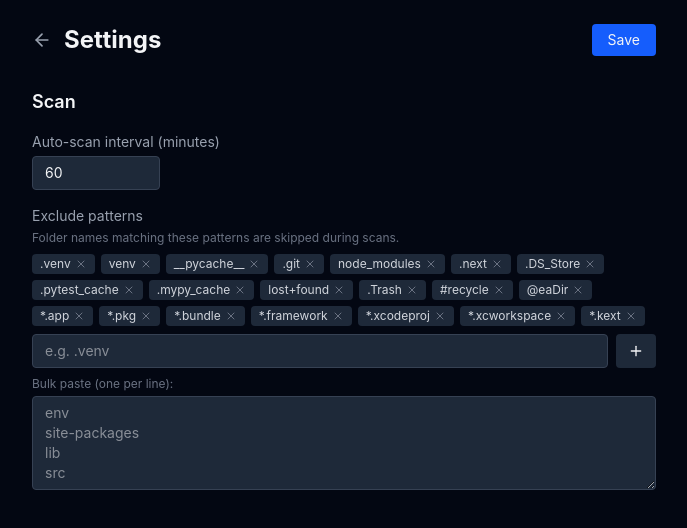
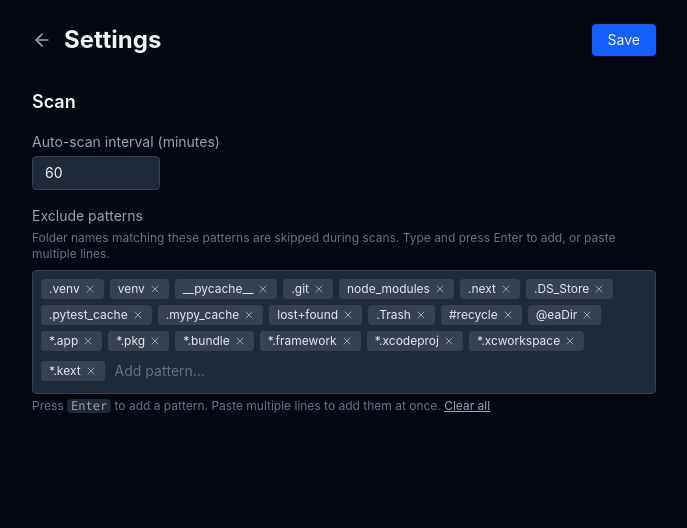
Before and after one commit to Piero24/claude-swiss-army-knife, a Next.js app in the folder mcp-webui/: page /settings in a window 1280 px wide. Shown: the top 528 px of the page, without its empty margins (296-983 px from the left). Built offline with nearby package versions, Linux system fonts and the light colour scheme.

Commit message:
feat(webui): merge exclude pattern inputs into unified tag component

```diff
--- a/mcp-webui/src/app/settings/page.tsx
+++ b/mcp-webui/src/app/settings/page.tsx
@@ -1,17 +1,18 @@
 "use client";
 
-import { useEffect, useState } from "react";
+import { useEffect, useRef, useState } from "react";
 import Link from "next/link";
 import { getSettings, updateSettings } from "@/lib/api";
 import type { AppSettings } from "@/lib/api";
 import { toast } from "sonner";
-import { ArrowLeft, Plus, X } from "lucide-react";
+import { ArrowLeft, X } from "lucide-react";
 
 export default function SettingsPage() {
   const [settings, setSettings] = useState<AppSettings | null>(null);
   const [loading, setLoading] = useState(true);
   const [saving, setSaving] = useState(false);
-  const [newExclude, setNewExclude] = useState("");
+  const [tagInput, setTagInput] = useState("");
+  const inputRef = useRef<HTMLInputElement>(null);
 
   useEffect(() => {
     getSettings().then(setSettings).catch(() => toast.error("Failed to load settings")).finally(() => setLoading(false));
@@ -30,14 +31,43 @@ export default function SettingsPage() {
     }
   }
 
-  function addExclude() {
-    if (!settings || !newExclude.trim()) return;
-    if (settings.scan.excludePatterns.includes(newExclude.trim())) return;
+  /** Add one or more patterns from a raw string (splits on newlines and commas). */
+  function addPatterns(raw: string) {
+    if (!settings || !raw.trim()) return;
+    const patterns = raw
+      .split(/[\n,]+/)
+      .map((p) => p.trim())
+      .filter(Boolean);
+    if (patterns.length === 0) return;
+    const existing = new Set(settings.scan.excludePatterns);
+    const fresh = patterns.filter((p) => !existing.has(p));
+    if (fresh.length === 0) {
+      setTagInput("");
+      return;
+    }
     setSettings({
       ...settings,
-      scan: { ...settings.scan, excludePatterns: [...settings.scan.excludePatterns, newExclude.trim()] },
+      scan: {
+        ...settings.scan,
+        excludePatterns: [...settings.scan.excludePatterns, ...fresh],
+      },
     });
-    setNewExclude("");
+  }
+
+  function handleKeyDown(e: React.KeyboardEvent<HTMLInputElement>) {
+    if (e.key === "Enter") {
+      e.preventDefault();
+      addPatterns(tagInput);
+      setTagInput("");
+    }
+  }
+
+  function handlePaste(e: React.ClipboardEvent<HTMLInputElement>) {
+    const pasted = e.clipboardData.getData("text/plain");
+    if (pasted.includes("\n")) {
+      e.preventDefault();
+      addPatterns(pasted);
+    }
   }
 
   function removeExclude(pattern: string) {
@@ -85,45 +115,54 @@ export default function SettingsPage() {
 
           <div>
             <label className="block text-sm text-gray-400 mb-1">Exclude patterns</label>
-            <p className="text-xs text-gray-500 mb-2">Folder names matching these patterns are skipped during scans.</p>
-            <div className="flex flex-wrap gap-1.5 mb-2">
+            <p className="text-xs text-gray-500 mb-2">
+              Folder names matching these patterns are skipped during scans. Type and press Enter to add, or paste multiple lines.
+            </p>
+
+            {/* Unified tag input */}
+            <div
+              className="flex flex-wrap items-center gap-1.5 p-2 rounded border border-gray-700 bg-gray-800 cursor-text"
+              onClick={() => inputRef.current?.focus()}
+            >
               {settings.scan.excludePatterns.map((p) => (
-                <span key={p} className="inline-flex items-center gap-1 px-2 py-0.5 rounded bg-gray-800 text-xs text-gray-300">
+                <span key={p} className="inline-flex items-center gap-1 px-2 py-0.5 rounded bg-gray-700 text-xs text-gray-200">
                   {p}
-                  <button onClick={() => removeExclude(p)} className="text-gray-500 hover:text-red-400"><X size={12} /></button>
+                  <button
+                    onClick={(e) => {
+                      e.stopPropagation();
+                      removeExclude(p);
+                    }}
+                    className="text-gray-400 hover:text-red-400"
+                  >
+                    <X size={12} />
+                  </button>
                 </span>
               ))}
-              {settings.scan.excludePatterns.length === 0 && (
-                <span className="text-xs text-gray-500">No patterns</span>
-              )}
-            </div>
-            <div className="flex gap-2 mb-2">
               <input
+                ref={inputRef}
                 type="text"
-                placeholder="e.g. .venv"
-                value={newExclude}
-                onChange={(e) => setNewExclude(e.target.value)}
-                onKeyDown={(e) => e.key === "Enter" && addExclude()}
-                className="flex-1 rounded border border-gray-700 bg-gray-800 px-3 py-1.5 text-sm focus:outline-none focus:ring-2 focus:ring-blue-500"
-              />
-              <button onClick={addExclude} className="px-3 py-1.5 text-sm rounded bg-gray-800 hover:bg-gray-700"><Plus size={16} /></button>
-            </div>
-            <div>
-              <p className="text-xs text-gray-500 mb-1">Bulk paste (one per line):</p>
-              <textarea
-                rows={4}
-                placeholder={"env\nsite-packages\nlib\nsrc"}
-                onChange={(e) => {
-                  const lines = e.target.value.split("\n").map((l) => l.trim()).filter(Boolean);
-                  if (lines.length > 0) {
-                    const merged = [...new Set([...settings.scan.excludePatterns, ...lines])];
-                    setSettings({ ...settings, scan: { ...settings.scan, excludePatterns: merged } });
-                    e.target.value = "";
-                  }
-                }}
-                className="w-full rounded border border-gray-700 bg-gray-800 px-3 py-1.5 text-sm focus:outline-none focus:ring-2 focus:ring-blue-500 resize-y"
+                placeholder={settings.scan.excludePatterns.length === 0 ? "e.g. .venv, node_modules" : "Add pattern…"}
+                value={tagInput}
+                onChange={(e) => setTagInput(e.target.value)}
+                onKeyDown={handleKeyDown}
+                onPaste={handlePaste}
+                className="flex-1 min-w-[140px] bg-transparent px-1 py-1 text-sm focus:outline-none placeholder-gray-500"
               />
             </div>
+            <p className="text-xs text-gray-500 mt-1">
+              Press <kbd className="px-1 rounded bg-gray-800 text-gray-400">Enter</kbd> to add a pattern.{" "}
+              Paste multiple lines to add them at once.{" "}
+              <button
+                type="button"
+                onClick={() => {
+                  if (!settings) return;
+                  setSettings({ ...settings, scan: { ...settings.scan, excludePatterns: [] } });
+                }}
+                className="text-gray-400 hover:text-red-400 underline"
+              >
+                Clear all
+              </button>
+            </p>
           </div>
         </div>
       </section>
```
Also changed, not shown: 2 other files (tests, documents, lock files or other folders).
